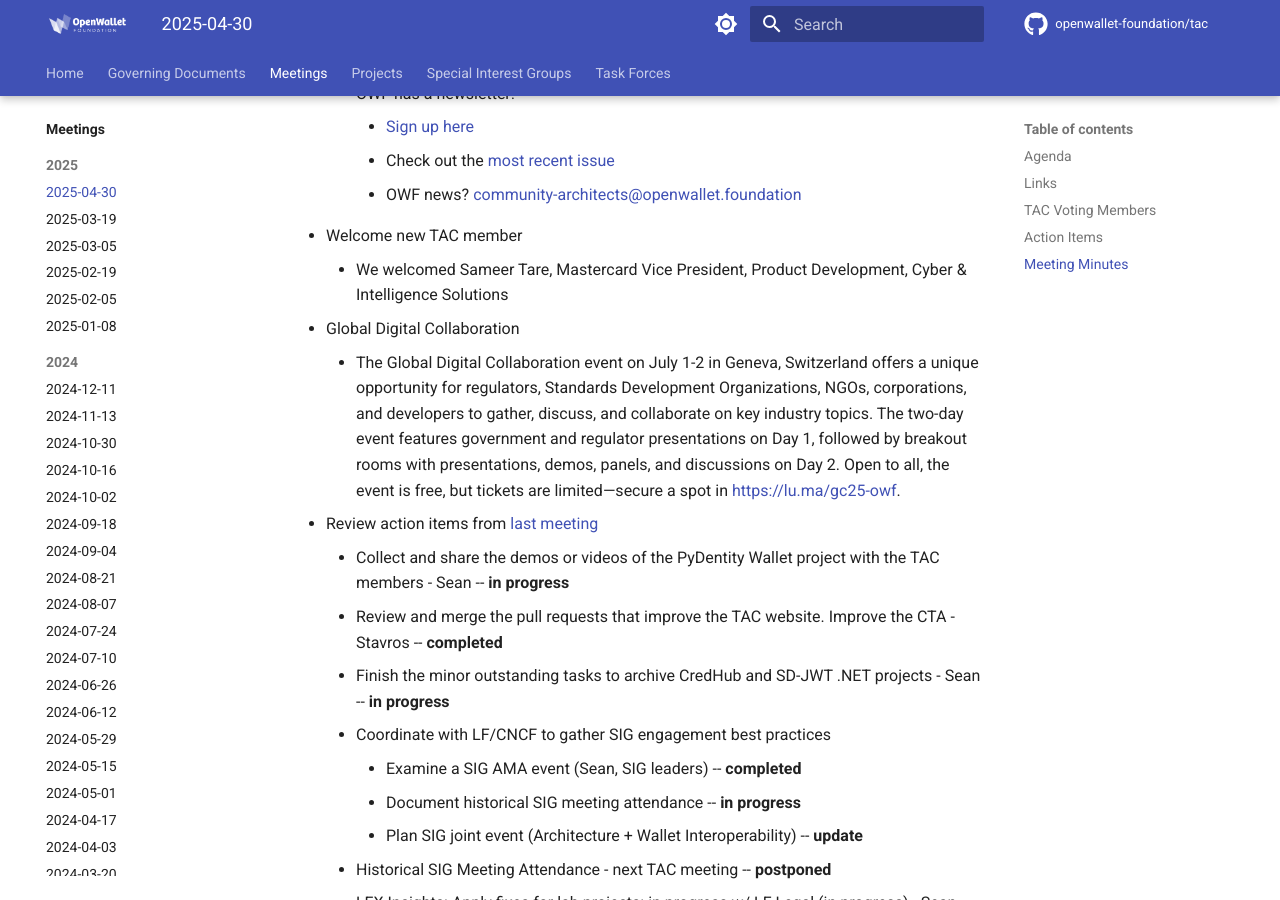
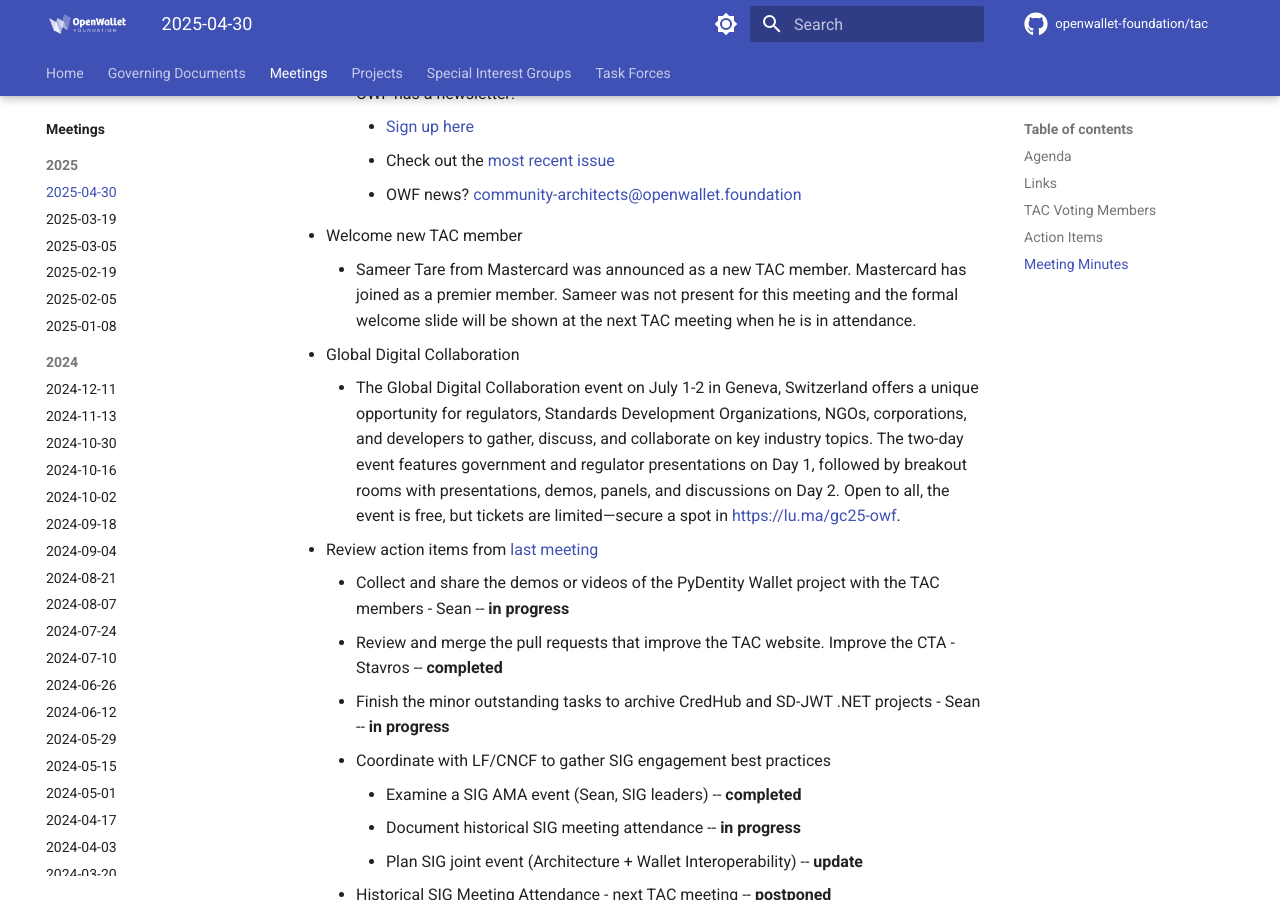
Before and after one commit to openwallet-foundation/tac, an MkDocs documentation site: the page built from docs/meetings/2025/2025-04-30.md, in a window 1280 px wide and 900 px high, scrolled down 1898 px. Built offline with MkDocs 1.6.1 and Material for MkDocs 9.7.7, drawn with Linux system fonts in a browser that asks for light colours; comment, search, counter and statistics services are not loaded.

Commit message:
Update minutes for the new tac member (#235)
* Update minutes for the new tac member

Signed-off-by: Stavros Kounis <skounis@gmail.com>

Signed-off-by: Stavros Kounis (WSL 22.04) <skounis@gmail.com>

```diff
--- a/docs/meetings/2025/2025-04-30.md
+++ b/docs/meetings/2025/2025-04-30.md
@@ -47,7 +47,7 @@
         - Check out the [most recent issue](https://openwallet.foundation/newsletter/)
         - OWF news? [community-architects@openwallet.foundation](mailto:community-architects@openwallet.foundation)
 - Welcome new TAC member
-    - We welcomed Sameer Tare, Mastercard Vice President, Product Development, Cyber & Intelligence Solutions
+    - Sameer Tare from Mastercard was announced as a new TAC member. Mastercard has joined as a premier member. Sameer was not present for this meeting and the formal welcome slide will be shown at the next TAC meeting when he is in attendance.
 - Global Digital Collaboration
     - The Global Digital Collaboration event on July 1-2 in Geneva, Switzerland offers a unique opportunity for regulators, Standards Development Organizations, NGOs, corporations, and developers to gather, discuss, and collaborate on key industry topics. The two-day event features government and regulator presentations on Day 1, followed by breakout rooms with presentations, demos, panels, and discussions on Day 2. Open to all, the event is free, but tickets are limited—secure a spot in https://lu.ma/gc25-owf.
 - Review action items from [last meeting](../2025/2025-03-19.md#action-items)
```
